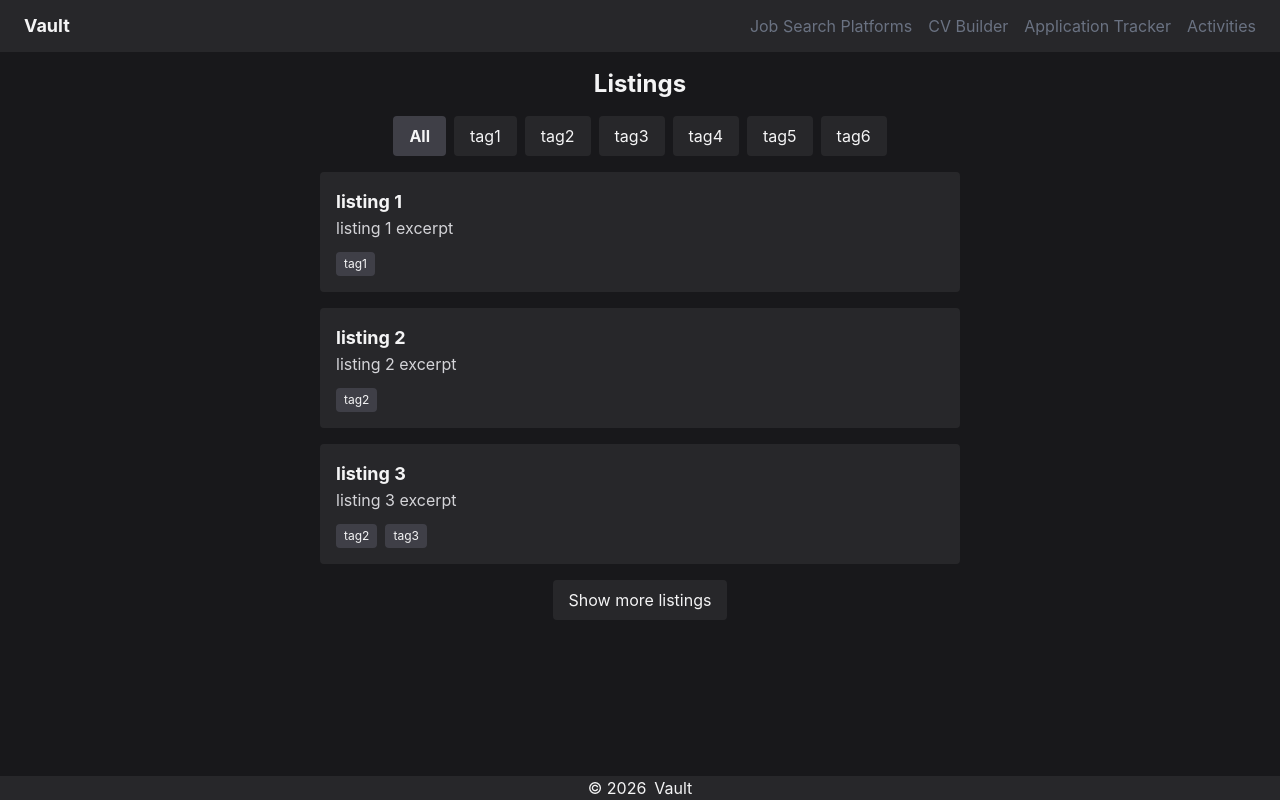
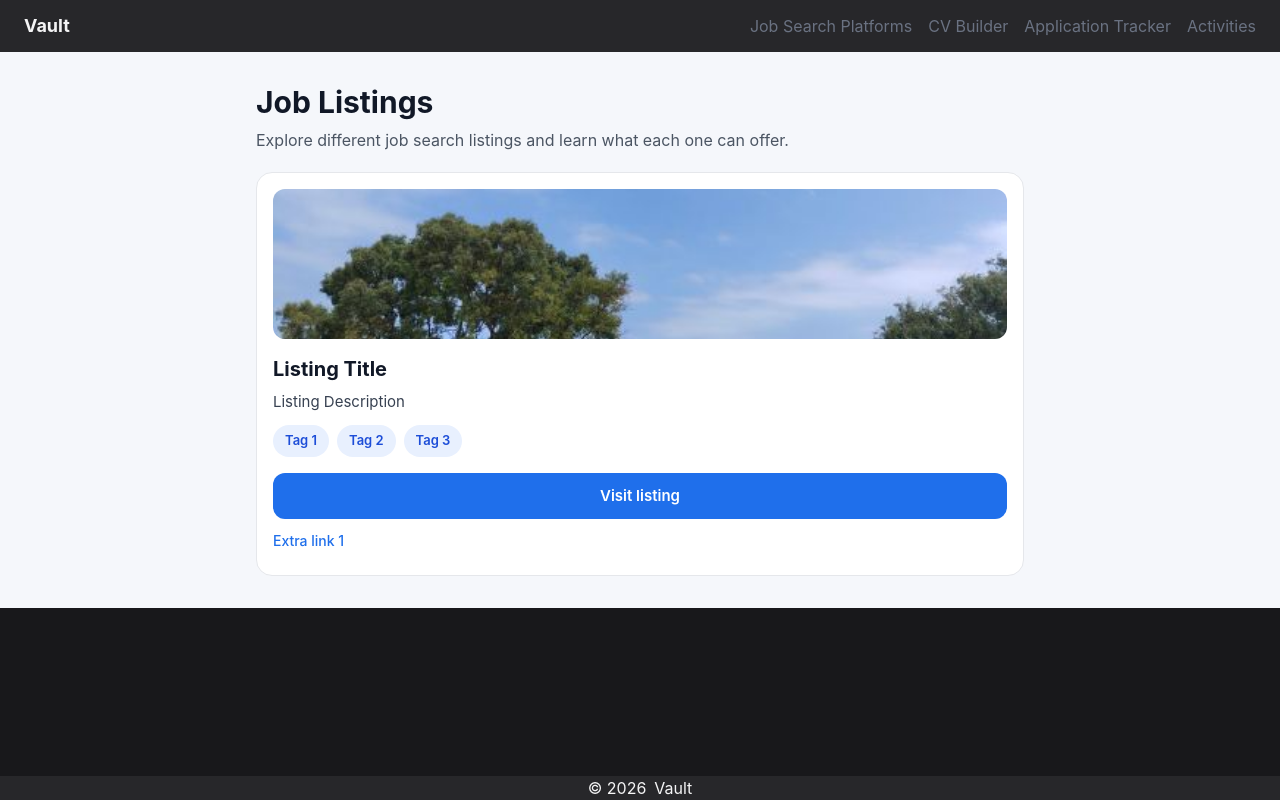
Before and after one commit to Dimterion/vault, a React (Vite) app: page /listings in a window 1280 px wide. Built offline with nearby package versions, Linux system fonts and the light colour scheme.

Commit message:
update listings page

```diff
--- /dev/null
+++ b/src/assets/images/listings/listingImages.ts
@@ -0,0 +1,6 @@
+import placeholder from "../placeholder.jpg";
+import type { ListingImageKey } from "../../../features/listings/data";
+
+export const listingImages: Record<ListingImageKey, string> = {
+  placeholder,
+};
--- /dev/null
+++ b/src/features/listings/ListingCard.tsx
@@ -0,0 +1,88 @@
+import { type JobListing } from "./data";
+import { listingImages } from "../../assets/images/listings/listingImages";
+import { colors } from "../../constants/colors";
+
+type ListingCardProps = {
+  item: JobListing;
+};
+
+export default function ListingCard({ item }: ListingCardProps) {
+  const imageSrc = item.imageKey ? listingImages[item.imageKey] : undefined;
+
+  return (
+    <article
+      className="rounded-2xl border p-4"
+      style={{
+        backgroundColor: "#ffffff",
+        borderColor: "#e5e7eb",
+      }}
+    >
+      {imageSrc ? (
+        <img
+          src={imageSrc}
+          alt={item.title}
+          className="mb-4 h-37.5 w-full rounded-xl object-cover"
+          loading="lazy"
+        />
+      ) : null}
+
+      <h2
+        className="mb-2 text-xl font-bold"
+        style={{ color: colors.textPrimary }}
+      >
+        {item.title}
+      </h2>
+
+      <p
+        className="mb-3 text-[15px] leading-5.5"
+        style={{ color: colors.textSecondary }}
+      >
+        {item.description}
+      </p>
+
+      {item.tags && item.tags.length > 0 ? (
+        <div className="mb-4 flex flex-wrap gap-2">
+          {item.tags.map((tag) => (
+            <span
+              key={tag}
+              className="rounded-full px-3 py-1.5 text-[13px] font-semibold"
+              style={{
+                backgroundColor: "#e8f0fe",
+                color: "#1d4ed8",
+              }}
+            >
+              {tag}
+            </span>
+          ))}
+        </div>
+      ) : null}
+
+      <a
+        href={item.websiteUrl}
+        target="_blank"
+        rel="noopener noreferrer"
+        className="mb-3 block rounded-xl px-4 py-3 text-center text-[15px] font-semibold text-white transition-opacity hover:opacity-90 focus:ring-2 focus:ring-offset-2 focus:outline-none"
+        style={{ backgroundColor: colors.primary }}
+      >
+        Visit listing
+      </a>
+
+      {item.extraLinks && item.extraLinks.length > 0 ? (
+        <div className="mt-1">
+          {item.extraLinks.map((link) => (
+            <a
+              key={link.url}
+              href={link.url}
+              target="_blank"
+              rel="noopener noreferrer"
+              className="mb-2 block text-sm font-medium hover:underline"
+              style={{ color: colors.primary }}
+            >
+              {link.label}
+            </a>
+          ))}
+        </div>
+      ) : null}
+    </article>
+  );
+}
--- /dev/null
+++ b/src/features/listings/data.ts
@@ -0,0 +1,33 @@
+export type ListingLink = {
+  label: string;
+  url: string;
+};
+
+export type ListingImageKey = "placeholder";
+
+export type JobListing = {
+  id: string;
+  title: string;
+  websiteUrl: string;
+  description: string;
+  imageKey?: ListingImageKey;
+  tags?: string[];
+  extraLinks?: ListingLink[];
+};
+
+export const listings: JobListing[] = [
+  {
+    id: "01_listing",
+    title: "Listing Title",
+    websiteUrl: "https://www.example.com/",
+    description: "Listing Description",
+    imageKey: "placeholder",
+    tags: ["Tag 1", "Tag 2", "Tag 3"],
+    extraLinks: [
+      {
+        label: "Extra link 1",
+        url: "https://www.example.com/",
+      },
+    ],
+  },
+];
--- a/src/pages/listings.tsx
+++ b/src/pages/listings.tsx
@@ -1,98 +1,34 @@
-import { useState, useMemo } from "react";
-import { listings } from "../data/listings";
-import ListingItem, { type Listing } from "../components/Listings/ListingItem";
-import Button from "../components/Button";
-import Modal from "../components/Modal";
-import ListingDetails from "../components/Listings/ListingDetails";
+import ListingCard from "../features/listings/ListingCard";
+import { colors } from "../constants/colors";
+import { listings } from "../features/listings/data";
 
 export default function ListingsPage() {
-  const [activeTag, setActiveTag] = useState<string | null>(null);
-  const [numberOfListings, setNumberOfListings] = useState(3);
-  const [modal, setModal] = useState<Listing | null>(null);
+  return (
+    <div
+      className="px-4 py-8 md:px-6"
+      style={{ backgroundColor: colors.background }}
+    >
+      <div className="mx-auto max-w-3xl">
+        <header className="mb-5">
+          <h1
+            className="mb-2 text-3xl font-bold"
+            style={{ color: colors.textPrimary }}
+          >
+            Job Listings
+          </h1>
 
-  const tags = useMemo(() => {
-    return [...new Set(listings.flatMap((listing) => listing.tags || []))];
-  }, []);
+          <p className="text-base leading-6" style={{ color: "#4b5563" }}>
+            Explore different job search listings and learn what each one can
+            offer.
+          </p>
+        </header>
 
-  const filteredListings = useMemo(() => {
-    if (!activeTag) return listings;
-
-    return listings.filter((listing) => listing.tags?.includes(activeTag));
-  }, [activeTag]);
-
-  const displayedListings = useMemo(() => {
-    return filteredListings.slice(0, numberOfListings);
-  }, [filteredListings, numberOfListings]);
-
-  const handleTagChange = (tag: string | null) => {
-    setActiveTag(tag);
-    setNumberOfListings(3);
-  };
-
-  return (
-    <div className="flex flex-col items-center">
-      <h2 className="my-4 text-2xl font-bold">Listings</h2>
-
-      {tags.length > 0 && (
-        <nav
-          aria-label="Tag filters"
-          className="mb-4 flex flex-row flex-wrap justify-center gap-2"
-        >
-          <Button
-            onClick={() => handleTagChange(null)}
-            className={` ${
-              activeTag === null
-                ? "bg-zinc-700 font-bold"
-                : "bg-zinc-800 hover:bg-zinc-700"
-            }`}
-          >
-            All
-          </Button>
-
-          {tags.map((tag) => (
-            <Button
-              key={tag}
-              onClick={() => handleTagChange(tag)}
-              className={`${
-                activeTag === tag
-                  ? "bg-zinc-700 font-bold"
-                  : "bg-zinc-800 hover:bg-zinc-700"
-              }`}
-            >
-              {tag}
-            </Button>
+        <div className="flex flex-col gap-4">
+          {listings.map((listing) => (
+            <ListingCard key={listing.id} item={listing} />
           ))}
-        </nav>
-      )}
-
-      <section className="flex w-full max-w-2xl flex-col gap-4 px-4 pb-4">
-        {displayedListings.length > 0 ? (
-          displayedListings.map((listing) => (
-            <ListingItem
-              key={listing.id}
-              listing={listing}
-              onClick={() => setModal(listing)}
-            />
-          ))
-        ) : (
-          <p className="text-center">No listings yet.</p>
-        )}
-      </section>
-
-      {numberOfListings < filteredListings.length && (
-        <Button
-          onClick={() => setNumberOfListings((prev) => prev + 3)}
-          className="mb-4"
-        >
-          Show more listings
-        </Button>
-      )}
-
-      {modal && (
-        <Modal onClose={() => setModal(null)}>
-          <ListingDetails key={modal.id} listing={modal} />
-        </Modal>
-      )}
+        </div>
+      </div>
     </div>
   );
 }
--- /dev/null
+++ b/src/pages/listings_old.tsx
@@ -0,0 +1,98 @@
+import { useState, useMemo } from "react";
+import { listings } from "../data/listings";
+import ListingItem, { type Listing } from "../components/Listings/ListingItem";
+import Button from "../components/Button";
+import Modal from "../components/Modal";
+import ListingDetails from "../components/Listings/ListingDetails";
+
+export default function ListingsPage() {
+  const [activeTag, setActiveTag] = useState<string | null>(null);
+  const [numberOfListings, setNumberOfListings] = useState(3);
+  const [modal, setModal] = useState<Listing | null>(null);
+
+  const tags = useMemo(() => {
+    return [...new Set(listings.flatMap((listing) => listing.tags || []))];
+  }, []);
+
+  const filteredListings = useMemo(() => {
+    if (!activeTag) return listings;
+
+    return listings.filter((listing) => listing.tags?.includes(activeTag));
+  }, [activeTag]);
+
+  const displayedListings = useMemo(() => {
+    return filteredListings.slice(0, numberOfListings);
+  }, [filteredListings, numberOfListings]);
+
+  const handleTagChange = (tag: string | null) => {
+    setActiveTag(tag);
+    setNumberOfListings(3);
+  };
+
+  return (
+    <div className="flex flex-col items-center">
+      <h2 className="my-4 text-2xl font-bold">Listings</h2>
+
+      {tags.length > 0 && (
+        <nav
+          aria-label="Tag filters"
+          className="mb-4 flex flex-row flex-wrap justify-center gap-2"
+        >
+          <Button
+            onClick={() => handleTagChange(null)}
+            className={` ${
+              activeTag === null
+                ? "bg-zinc-700 font-bold"
+                : "bg-zinc-800 hover:bg-zinc-700"
+            }`}
+          >
+            All
+          </Button>
+
+          {tags.map((tag) => (
+            <Button
+              key={tag}
+              onClick={() => handleTagChange(tag)}
+              className={`${
+                activeTag === tag
+                  ? "bg-zinc-700 font-bold"
+                  : "bg-zinc-800 hover:bg-zinc-700"
+              }`}
+            >
+              {tag}
+            </Button>
+          ))}
+        </nav>
+      )}
+
+      <section className="flex w-full max-w-2xl flex-col gap-4 px-4 pb-4">
+        {displayedListings.length > 0 ? (
+          displayedListings.map((listing) => (
+            <ListingItem
+              key={listing.id}
+              listing={listing}
+              onClick={() => setModal(listing)}
+            />
+          ))
+        ) : (
+          <p className="text-center">No listings yet.</p>
+        )}
+      </section>
+
+      {numberOfListings < filteredListings.length && (
+        <Button
+          onClick={() => setNumberOfListings((prev) => prev + 3)}
+          className="mb-4"
+        >
+          Show more listings
+        </Button>
+      )}
+
+      {modal && (
+        <Modal onClose={() => setModal(null)}>
+          <ListingDetails key={modal.id} listing={modal} />
+        </Modal>
+      )}
+    </div>
+  );
+}
```
